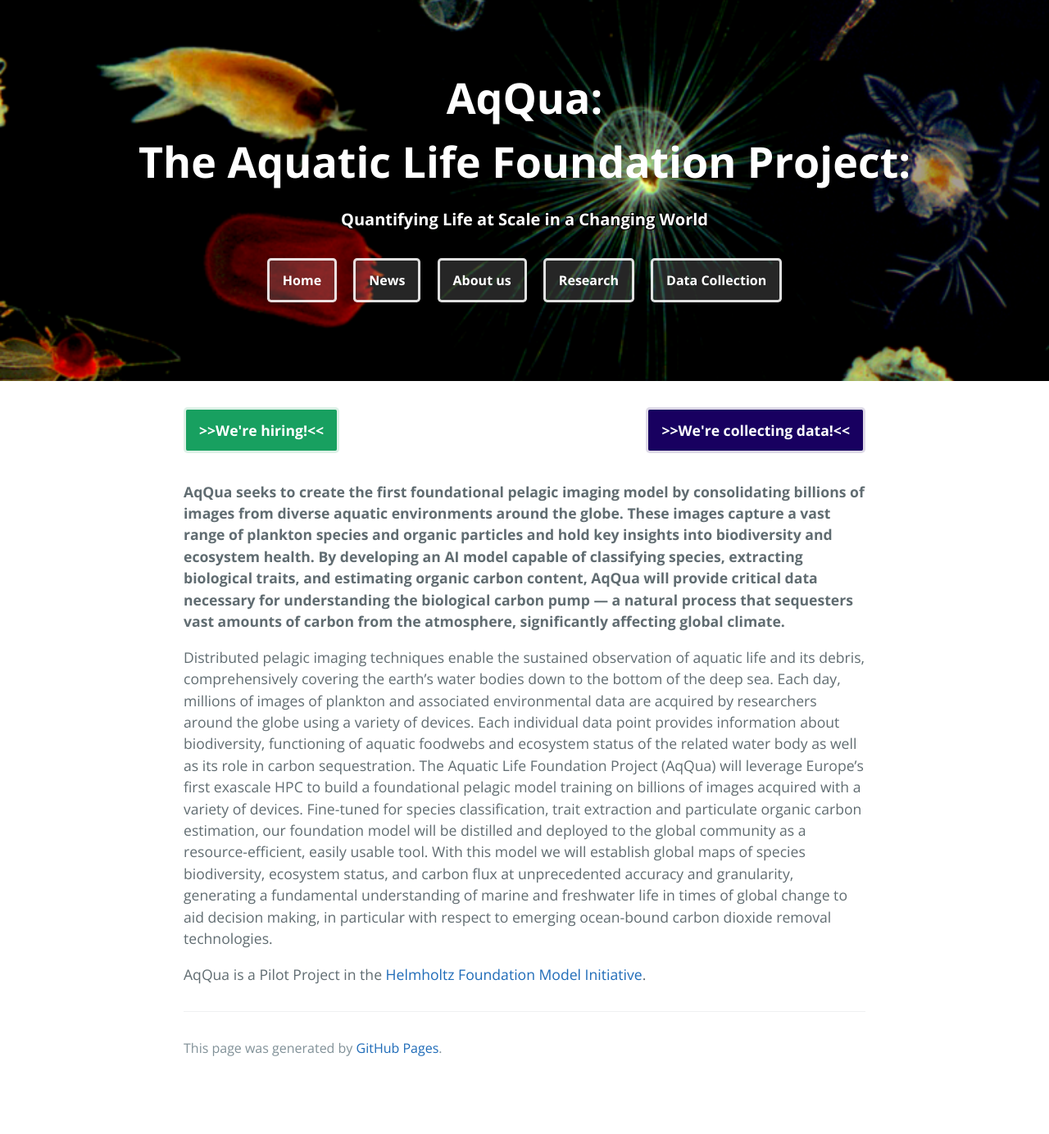
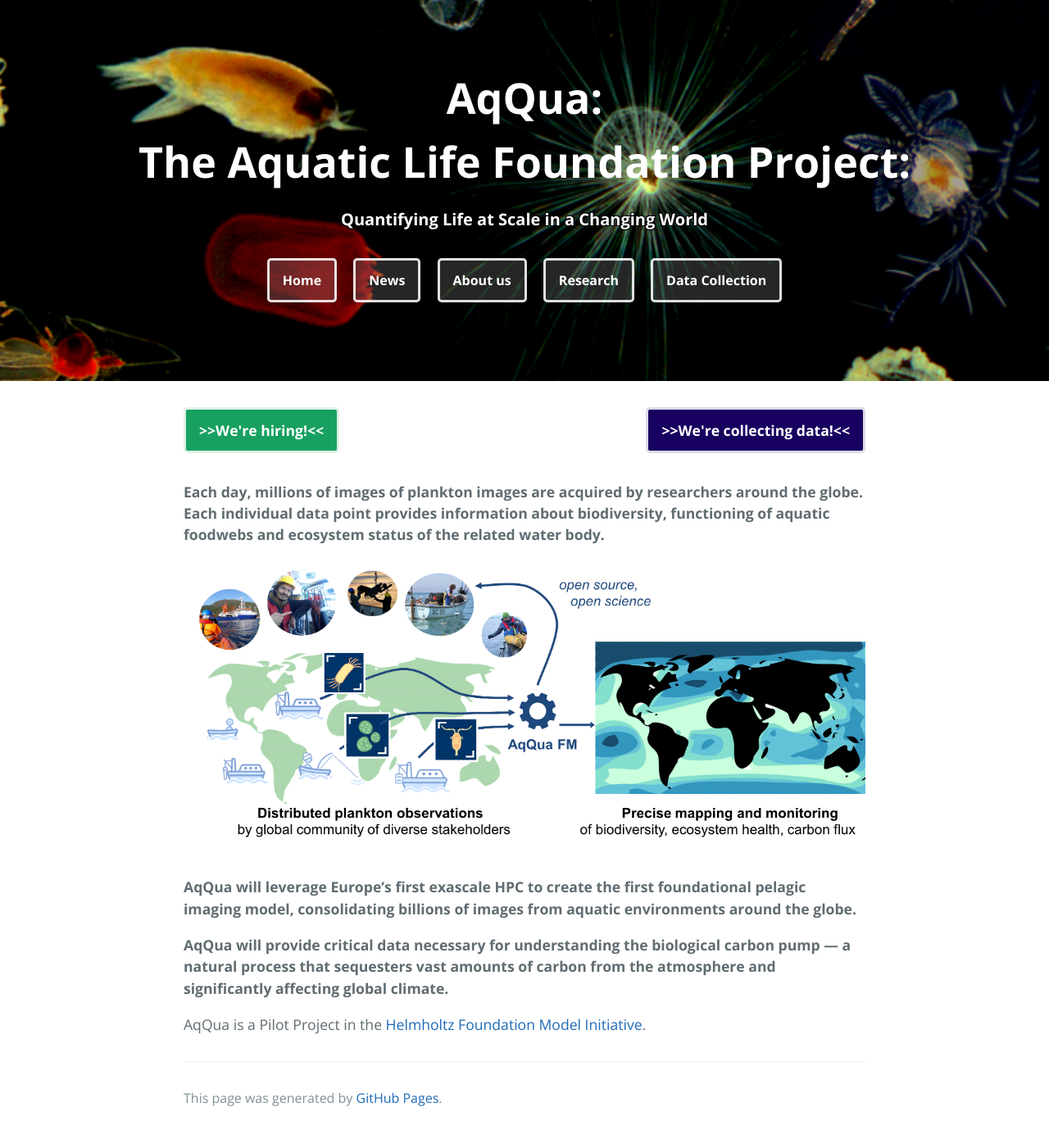
Before and after one commit to Kainmueller-Lab/aqqua, a Jekyll site: the page built from index.md, in a window 1280 px wide. Shown: the whole page at 82% size. Built offline with Jekyll 4.4.1, drawn with Linux system fonts in a browser that asks for light colours; before the commit the page ends 1323 px from its top, so only the background shows below that.

Commit message:
index.md revamped for general audience

```diff
--- a/index.md
+++ b/index.md
@@ -4,8 +4,13 @@
 filename: index
 ---
 
-**AqQua seeks to create the first foundational pelagic imaging model by consolidating billions of images from diverse aquatic environments around the globe. These images capture a vast range of plankton species and organic particles and hold key insights into biodiversity and ecosystem health. By developing an AI model capable of classifying species, extracting biological traits, and estimating organic carbon content, AqQua will provide critical data necessary for understanding the biological carbon pump — a natural process that sequesters vast amounts of carbon from the atmosphere, significantly affecting global climate.**
+**Each day, millions of images of plankton images are acquired by researchers around the globe. Each individual data point provides information about biodiversity, functioning of aquatic foodwebs and ecosystem status of the related water body.**
 
-Distributed pelagic imaging techniques enable the sustained observation of aquatic life and its debris, comprehensively covering the earth’s water bodies down to the bottom of the deep sea. Each day, millions of images of plankton and associated environmental data are acquired by researchers around the globe using a variety of devices. Each individual data point provides information about biodiversity, functioning of aquatic foodwebs and ecosystem status of the related water body as well as its role in carbon sequestration. The Aquatic Life Foundation Project (AqQua) will leverage Europe's first exascale HPC to build a foundational pelagic model training on billions of images acquired with a variety of devices. Fine-tuned for species classification, trait extraction and particulate organic carbon estimation, our foundation model will be distilled and deployed to the global community as a resource-efficient, easily usable tool. With this model we will establish global maps of species biodiversity, ecosystem status, and carbon flux at unprecedented accuracy and granularity, generating a fundamental understanding of marine and freshwater life in times of global change to aid decision making, in particular with respect to emerging ocean-bound carbon dioxide removal technologies. <br>
+![Plankton imaging schematic](./assets/Landing_page_schematic.jpg)
+
+**AqQua will leverage Europe's first exascale HPC to create the first foundational pelagic imaging model, consolidating billions of images from aquatic environments around the globe.**
+
+**AqQua will provide critical data necessary for understanding the biological carbon pump — a natural process that sequesters vast amounts of carbon from the atmosphere and significantly affecting global climate.**
+
 
 AqQua is a Pilot Project in the [Helmholtz Foundation Model Initiative](https://hfmi.helmholtz.de).
```
Also changed, not shown: assets/Landing_page_schematic.jpg.
